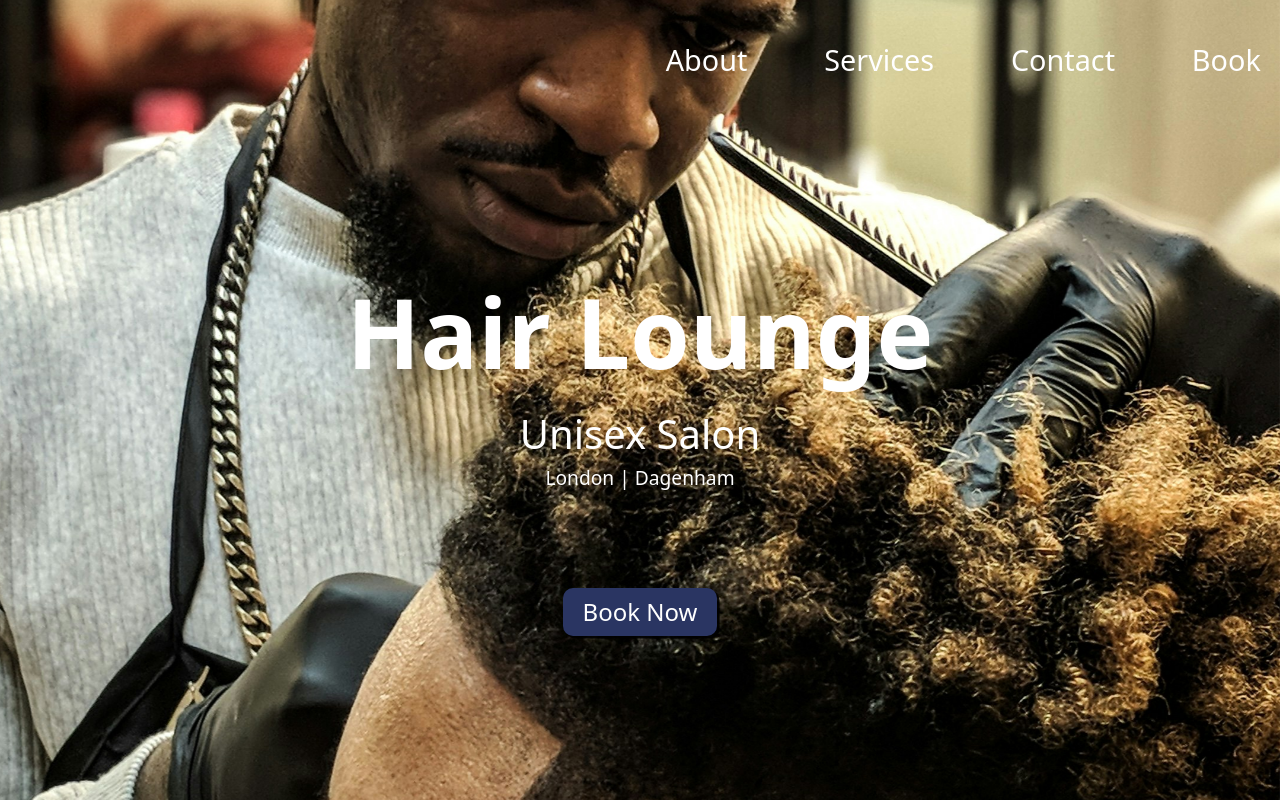
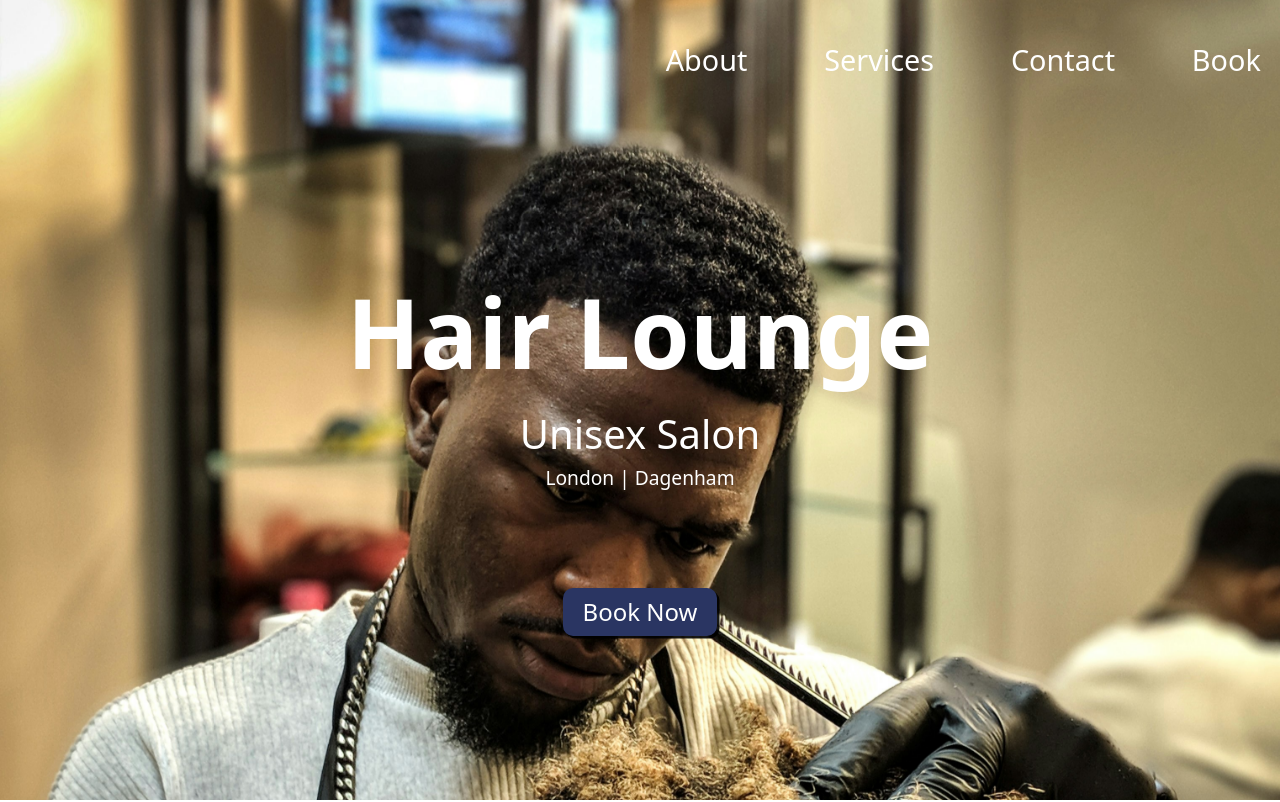
Before and after one commit to arty-11/BarberShop, a Next.js app in the folder barbershop/: page / in a window 1280 px wide. Shown: the top 802 px of the page. Built offline with nearby package versions, Linux system fonts and the light colour scheme.

Commit message:
Update hero section

```diff
--- a/barbershop/src/app/components1/hero-section/hero-section.js
+++ b/barbershop/src/app/components1/hero-section/hero-section.js
@@ -2,6 +2,11 @@
 
 import styles from './hero-section.module.css';
 import { ParallaxBanner } from 'react-scroll-parallax';
+
+const layerStyle = {
+    position: "absolute",
+    top: "0"
+}
 
 export default function HeroSection() {
     return (
@@ -9,12 +14,13 @@ export default function HeroSection() {
             <ParallaxBanner
                 className={styles.parallaxBanner}
                 layers={[
-                    { image: '/Barber-imgs/picture-1.jpg', speed: -80, scale: [0.6, 1.4]},
+                    { image: '/Barber-imgs/picture-1.jpg', speed: -80, scale: [0.6, 1.4], style: layerStyle },
                     {
                         speed: -20,
+                        style: layerStyle,
                         children: (
-                            <div className={styles.textDiv}
-                            >
+                            <div className={styles.textDivContainer}>
+                                <div className={styles.textDiv}>
                                     <div>
                                         <h1 className={styles.textH1}>Hair Lounge</h1>
                                         <h3 className={styles.textH3}>Unisex Salon</h3>
@@ -24,8 +30,10 @@ export default function HeroSection() {
                                         <button className={styles.textButton}>Book Now</button>
                                     </div>
                                     </div>
+                                </div>
                         ),
                     },
+                    // { speed: 1, children: <div className={styles.whiteDiv}></div> }
                 ]}
             >
             </ParallaxBanner>
--- a/barbershop/src/app/components1/hero-section/hero-section.module.css
+++ b/barbershop/src/app/components1/hero-section/hero-section.module.css
@@ -1,5 +1,14 @@
 .parallaxBanner {
     height: 100vh;
+}
+
+.textDivContainer {
+    position: absolute;
+    top: 40%;
+    left: 0;
+    transform: translate(0, -50%);
+    height: 70vh;
+    width: 100%;
 }
 
 .textDiv {
@@ -48,3 +57,15 @@
     position: relative;
     top: 12vh;
 }
+
+/* .whiteDiv {
+    background-color: #fff;
+    width: 100vw;
+    height: 22vh;
+    position: absolute;
+    bottom: -10vh;
+    left: -1vw;
+    transform: rotate(5deg);
+    border: 1px solid red;
+    z-index: 99;
+} */
```
Lines whose indentation alone changed are shown as unchanged.
